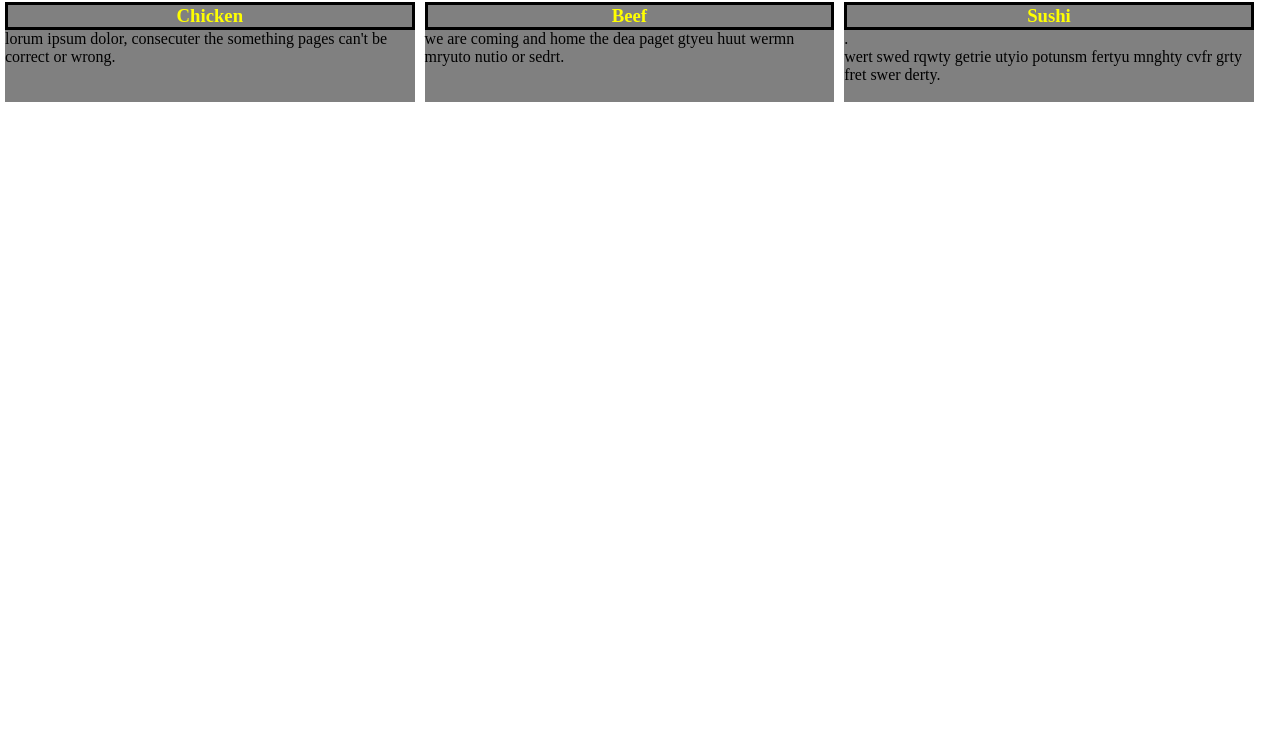
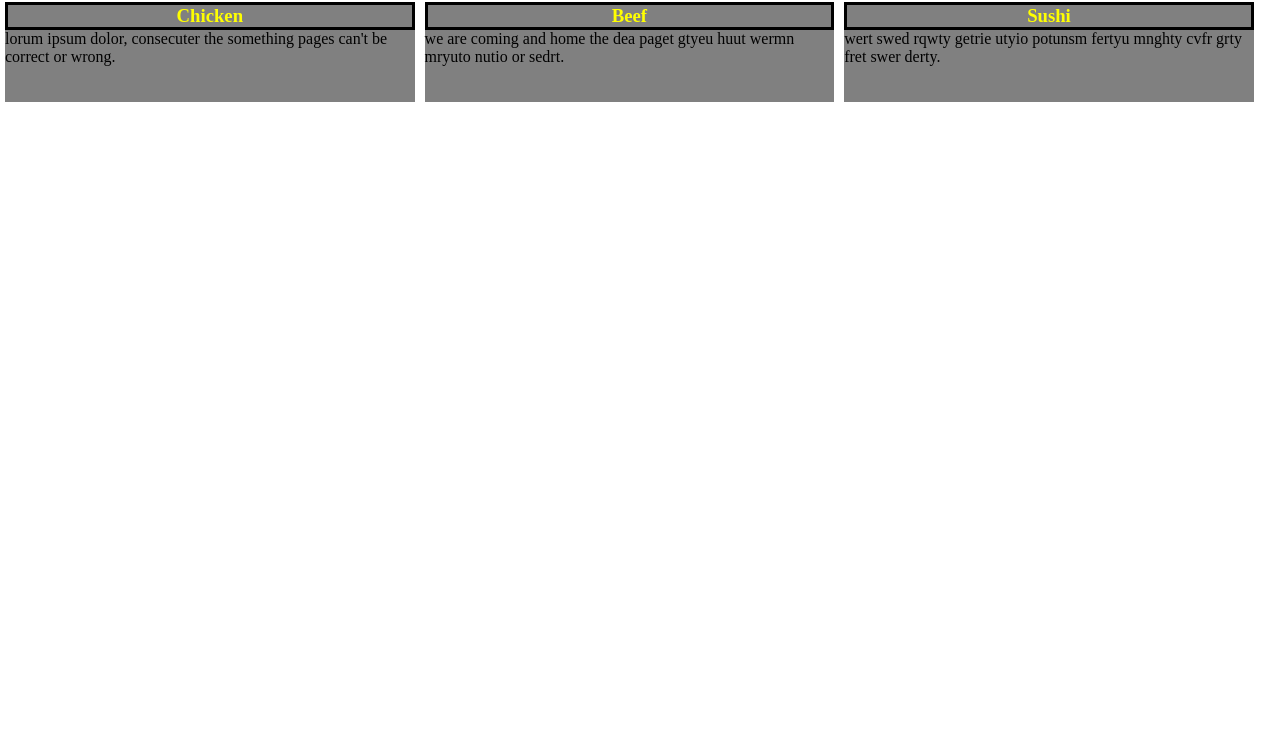
Before and after one commit to shamish-shukla/html-css-javascript-coursera-course5, a plain HTML site: page module2_solution/index.html in a window 1280 px wide. Shown: the part 71-800 px from the top of the page. Drawn offline with Linux system fonts and the light colour scheme.

Commit message:
Update index.html

```diff
--- a/module2_solution/index.html
+++ b/module2_solution/index.html
@@ -86,7 +86,7 @@
             </div>
         </div>
         <div id="box3">
-            <div id="content"><h3 style="color: yellow; text-align: center; border: 3px solid black;">Sushi</h3>.
+            <div id="content"><h3 style="color: yellow; text-align: center; border: 3px solid black;">Sushi</h3>
             <p>wert swed rqwty getrie utyio potunsm fertyu mnghty cvfr grty fret swer derty.</p>
             </div>
         </div>
```
